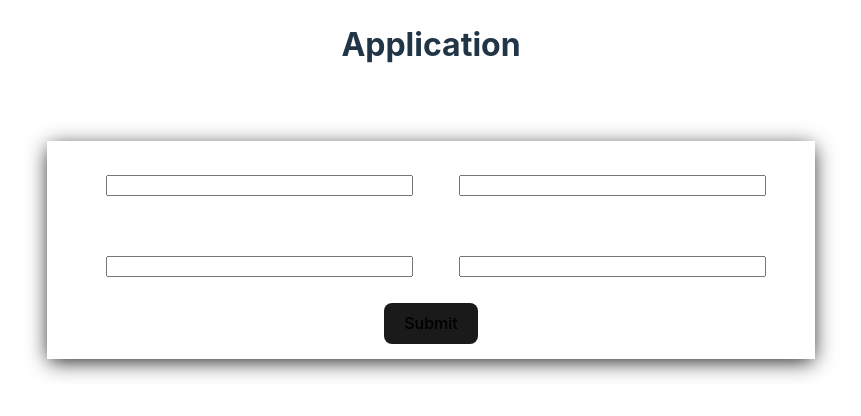
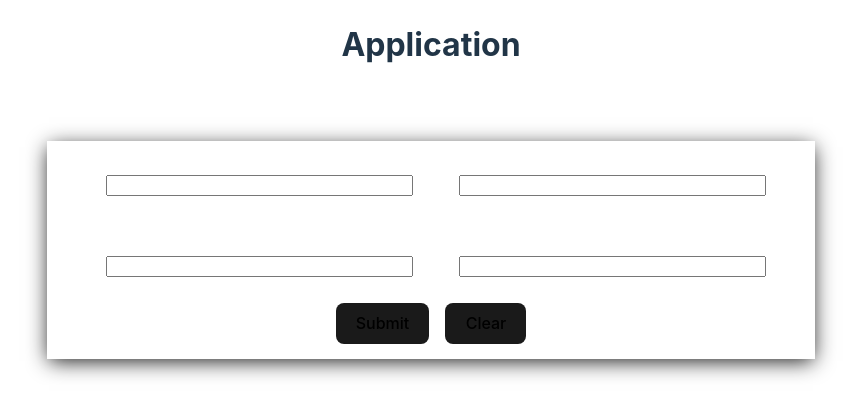
Before and after one commit to dhruv2253/CV-Application, a React (Vite) app: page / in a window 1280 px wide. Shown: the top 416 px of the page, without its empty margins (209-1070 px from the left). Built offline with nearby package versions, Linux system fonts and the light colour scheme.

Commit message:
added clear button and reverted form submission

```diff
--- a/src/Form.tsx
+++ b/src/Form.tsx
@@ -16,10 +16,25 @@ export const Form = (props: FormProps) => {
     const [email, setEmail] = useState(props.email);
     const [phone, setPhone] = useState(props.phone);
 
+
+    // handle submit
+    function handleSubmit(e: React.FormEvent<HTMLFormElement>) {
+        e.preventDefault();
+    }
+
+    function clearForm () {
+        setFirstName('');
+        setLastName('');
+        setEmail('');
+        setPhone('');
+    }
+
+
+
     // return a form with input fields
     return (
        <div className="container">
-            <form className="form">
+            <form onSubmit={handleSubmit} className="form">
 
                 <label>
                     First Name:
@@ -39,6 +54,7 @@ export const Form = (props: FormProps) => {
                     <input type="tel" value={phone} onChange={e => setPhone(e.target.value)}></input>
                 </label>
                     <button type="submit">Submit</button>
+                    <button onClick={clearForm}>Clear</button>
            </form>
 
        </div>
```
